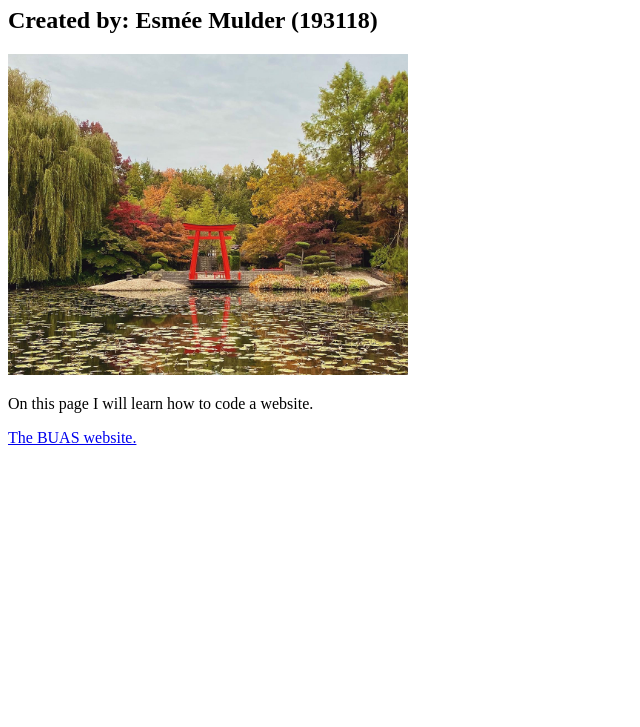
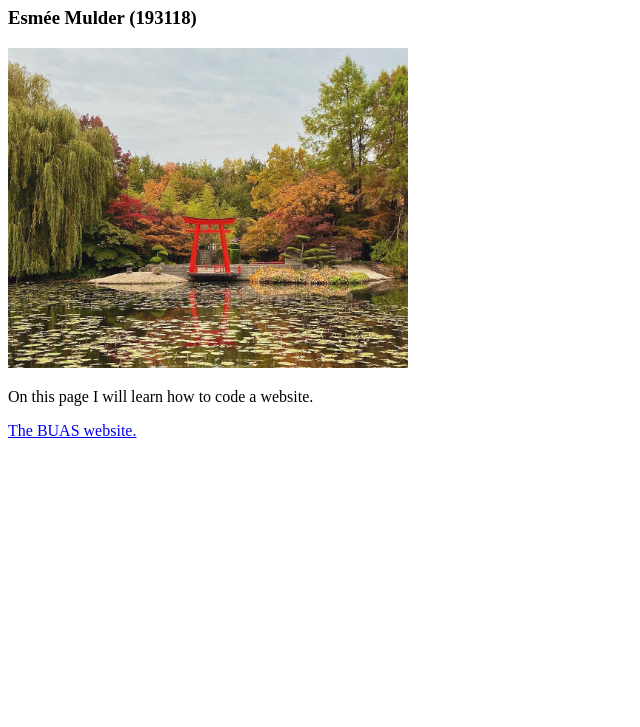
Before and after one commit to eemse/-prj4-chapter-3, a plain HTML site: page index.html in a window 1280 px wide. Shown: the part 73-800 px from the top of the page, without its empty margins (0-640 px from the left). Drawn offline with Linux system fonts and the light colour scheme.

Commit message:
Update index.html

```diff
--- a/index.html
+++ b/index.html
@@ -6,7 +6,7 @@
 	</head>
 	<body>
 		<h1>Garden of Learning</h1>
-		<h2> Created by: Esmée Mulder (193118)</h2>
+		<h3> Esmée Mulder (193118)</h3>
 		<img src="images/garden.jpg" alt="An image of a garden." width="400">
 		<p>On this page I will learn how to code a website.</p>
 		<a href="https://www.buas.nl/">The BUAS website.</a>
```
